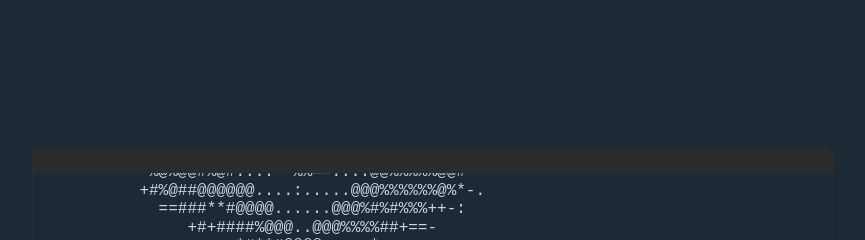
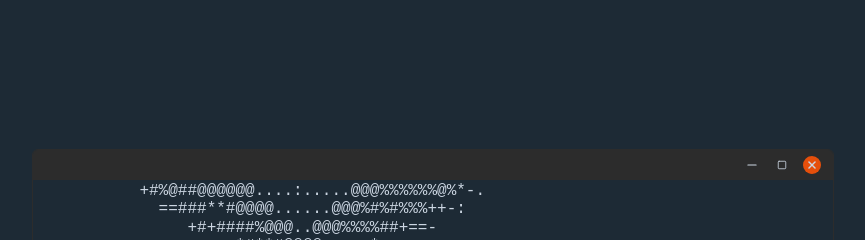
Before and after one commit to bermarques/portfolio, a React (Vite) app: page / in a window 1280 px wide. Shown: the top 240 px of the page, without its empty margins (207-1072 px from the left). Built offline with nearby package versions, Linux system fonts and the light colour scheme.

Commit message:
chore: add icon

```diff
--- a/package.json
+++ b/package.json
@@ -13,6 +13,7 @@
     "i18next": "^23.12.6",
     "i18next-browser-languagedetector": "^8.0.0",
     "lodash": "^4.17.21",
+    "lucide-react": "^0.428.0",
     "react": "^18.3.1",
     "react-dom": "^18.3.1",
     "react-i18next": "^15.0.1",
--- a/src/components/Header.tsx
+++ b/src/components/Header.tsx
@@ -1,7 +1,27 @@
-import { Wrapper } from "./styles/Header.styled";
+import { Minus, Square, X } from "lucide-react";
+import {
+  Actions,
+  CloseContainer,
+  IconContainer,
+  Wrapper,
+} from "./styles/Header.styled";
 
 const Header = () => {
-  return <Wrapper></Wrapper>;
+  return (
+    <Wrapper>
+      <Actions>
+        <IconContainer>
+          <Minus />
+        </IconContainer>
+        <IconContainer>
+          <Square size={10} />
+        </IconContainer>
+        <CloseContainer>
+          <X size={12} strokeWidth={3} />
+        </CloseContainer>
+      </Actions>
+    </Wrapper>
+  );
 };
 
 export default Header;
--- a/src/components/styles/Header.styled.tsx
+++ b/src/components/styles/Header.styled.tsx
@@ -4,10 +4,45 @@ export const Wrapper = styled.div`
   display: flex;
   align-items: center;
   text-align: center;
-  flex-direction: row;
-  width: 100%;
+  flex-direction: row-reverse;
   height: 24px;
   background-color: #2c2c2c;
-  padding: 0 8px;
+  padding: 4px 12px;
   cursor: default;
 `;
+
+export const IconContainer = styled.div`
+  padding: 2px;
+  width: 14px;
+  height: 14px;
+  transition: 200ms;
+  border-radius: 50%;
+  cursor: pointer;
+  display: flex;
+  align-items: center;
+  justify-content: center;
+  &:hover {
+    background: #363636;
+  }
+`;
+export const CloseContainer = styled.div`
+  padding: 2px;
+  transition: 200ms;
+  border-radius: 50%;
+  width: 14px;
+  height: 14px;
+  background: #e64f0b;
+  display: flex;
+  align-items: center;
+  justify-content: center;
+  cursor: pointer;
+  &:hover {
+    background: #f15f1c;
+  }
+`;
+
+export const Actions = styled.div`
+  display: flex;
+  gap: 12px;
+  align-items: center;
+`;
```
Also changed, not shown: 1 other file (tests, documents, lock files or other folders).
